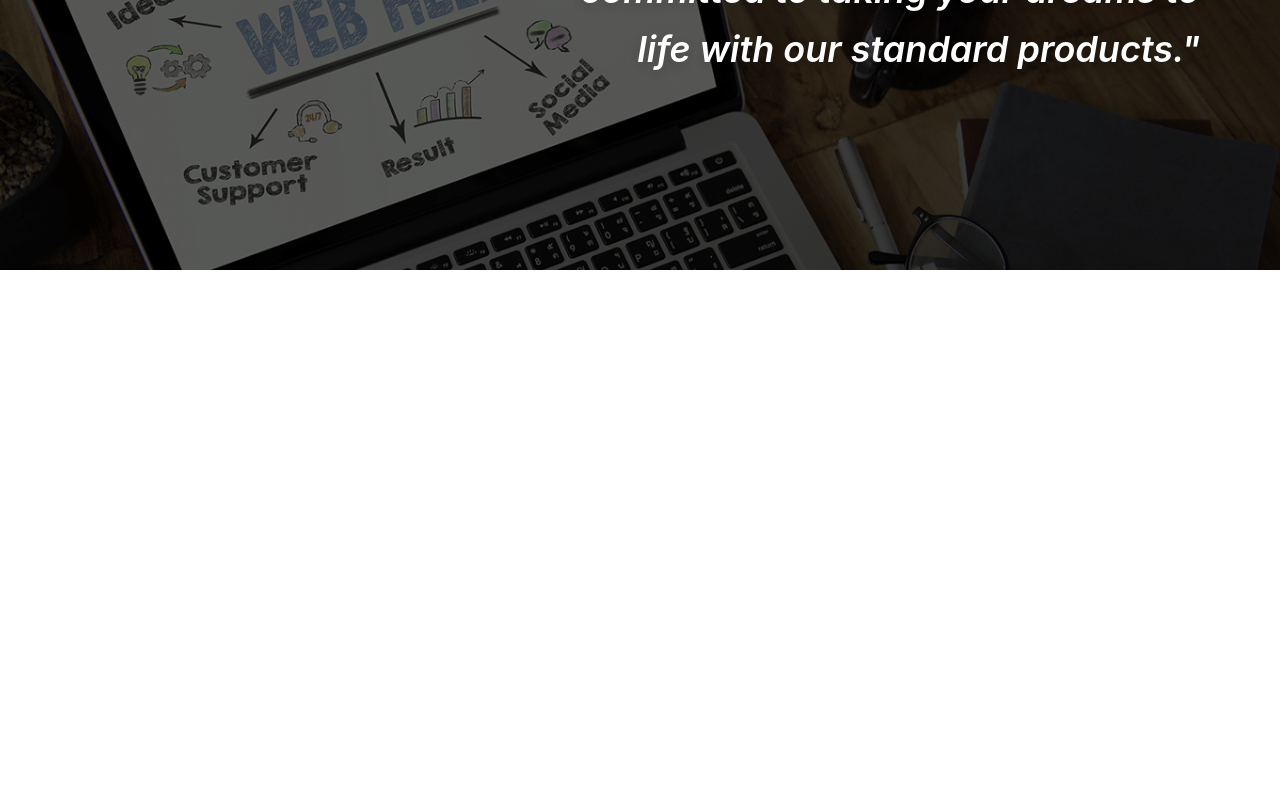
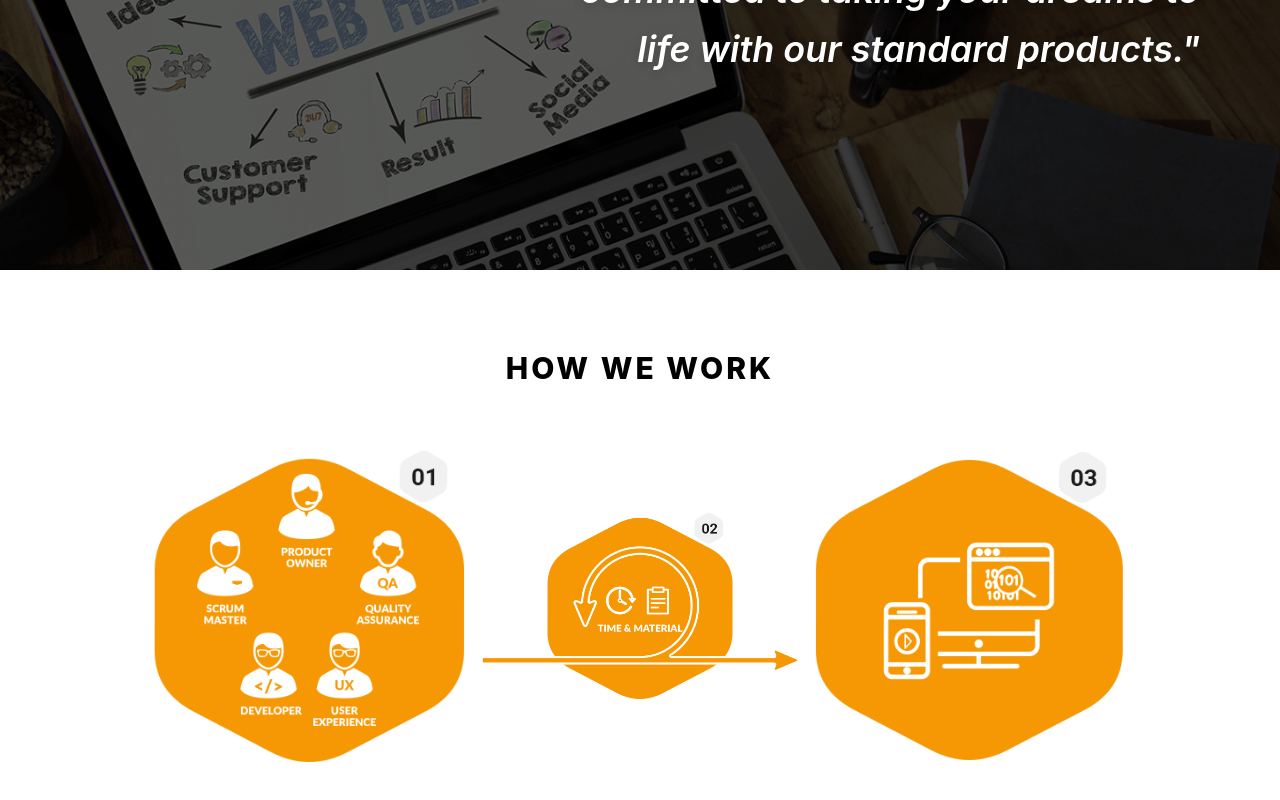
Before and after one commit to Ahsan-SWE/aannahl-portfolio, a React (Vite) app: page / in a window 1280 px wide. Shown: the part 1831-2631 px from the top of the page. Before the commit the page ends 2101 px from the top, so only its background shows below. Built offline with nearby package versions, Linux system fonts and the light colour scheme.

Commit message:
how we work section done added

```diff
--- a/src/App.jsx
+++ b/src/App.jsx
@@ -3,6 +3,7 @@ import Navbar from "./components/Navbar"
 import Hero from "./components/Hero"
 import Services from "./components/Services"
 import MidBanner from "./components/MidBanner"
+import HowWeWork from "./components/HowWeWork"
 
 
 export default function App() {
@@ -15,6 +16,8 @@ export default function App() {
 <Hero/>
 <Services/>
 <MidBanner/>
+
+<HowWeWork/>
 </div>
   )
 
--- /dev/null
+++ b/src/components/HowWeWork.jsx
@@ -0,0 +1,25 @@
+import p1 from '../img/p1.png';
+import p2 from '../img/p2.png';
+import p3 from '../img/p3.png';
+
+
+const HowWeWork = () =>
+
+ (
+    <section className="py-20 px-6 bg-white text-center">
+
+<h2 className="text-3xl font-extrabold uppercase tracking-widest text-black mb-16">How We Work</h2>
+
+<div className="flex flex-col md:flex-row justify-center gap-2 max-w-6xl mx-auto">
+
+<img src={p1} className="w-64 md:w-80 object-contain hover:scale-105 transition-transform"/>
+<img src={p2} className="w-64 md:w-80 object-contain hover:scale-105 transition-transform"/>
+<img src={p3} className="w-64 md:w-80 object-contain hover:scale-105 transition-transform"/>
+
+</div>
+
+</section>
+)
+
+
+export default HowWeWork;
```
